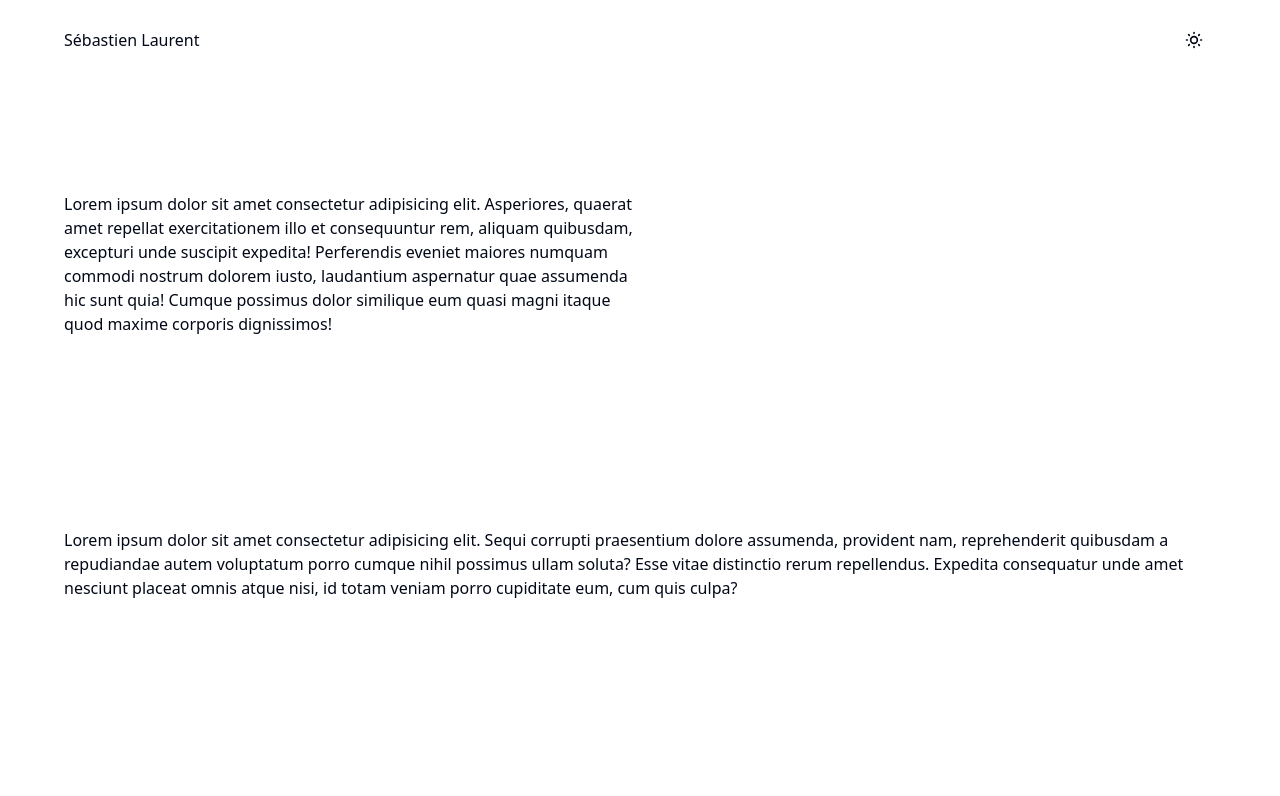
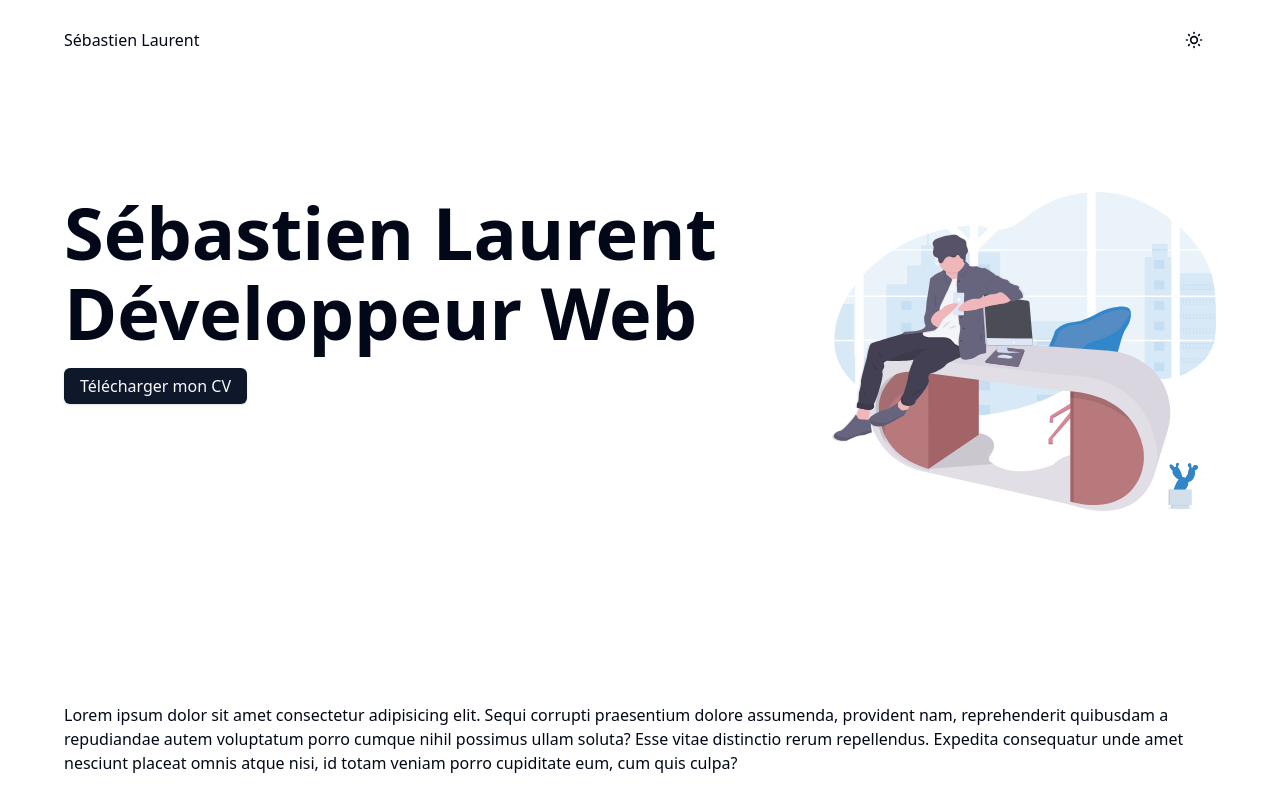
Before and after one commit to SebastienLaurentt/Portfolio-V2, a Next.js app: page / in a window 1280 px wide. Shown: the top 796 px of the page. Built offline with nearby package versions, Linux system fonts and the light colour scheme.

Commit message:
update hero content

```diff
--- a/app/page.tsx
+++ b/app/page.tsx
@@ -1,19 +1,33 @@
-import Section from "@/components/ui/Section/Section";
+import DownloadButton from "@/components/Button/DownloadButton/DownloadButton";
+import Section from "@/components/Section/Section";
+import Image from "next/image";
+
+import HeroImg from "../public/images/HeroImg.svg";
+const CV = `/pdf/CV.pdf`;
 
 export default function Home() {
   return (
     <main className="mb-20 md:mb-24 lg:mb-32">
       {/* Hero */}
-      <Section marginBottom={true} marginTop={true}>
-        <div className="w-1/2">
-          Lorem ipsum dolor sit amet consectetur adipisicing elit. Asperiores,
-          quaerat amet repellat exercitationem illo et consequuntur rem, aliquam
-          quibusdam, excepturi unde suscipit expedita! Perferendis eveniet
-          maiores numquam commodi nostrum dolorem iusto, laudantium aspernatur
-          quae assumenda hic sunt quia! Cumque possimus dolor similique eum
-          quasi magni itaque quod maxime corporis dignissimos!
+      <Section marginBottom={true} marginTop={true} classname="lg:flex">
+        <div className="lg:w-2/3">
+          <h1>
+            Sébastien Laurent <br /> Développeur Web{" "}
+          </h1>
+          <DownloadButton
+            href={CV}
+            fileName="Sebastien_Laurent_CV.pdf"
+            linkName="Télécharger mon CV"
+            classname="mt-4"
+          />
         </div>
-        <div className="w-1/2"></div>
+        <div className="lg:w-1/3">
+          <Image
+            src={HeroImg}
+            alt="Logo Galopins"
+            className=""
+          />
+        </div>
       </Section>
 
       {/* Presentation */}
```
Also changed, not shown: components/Button/DownloadButton/DownloadButton.tsx (line endings or trailing spaces), components/Section/Section.tsx (renamed from components/ui/Section/Section.tsx), public/images/HeroImg.svg (added), 1 other file (tests, documents, lock files or other folders).
